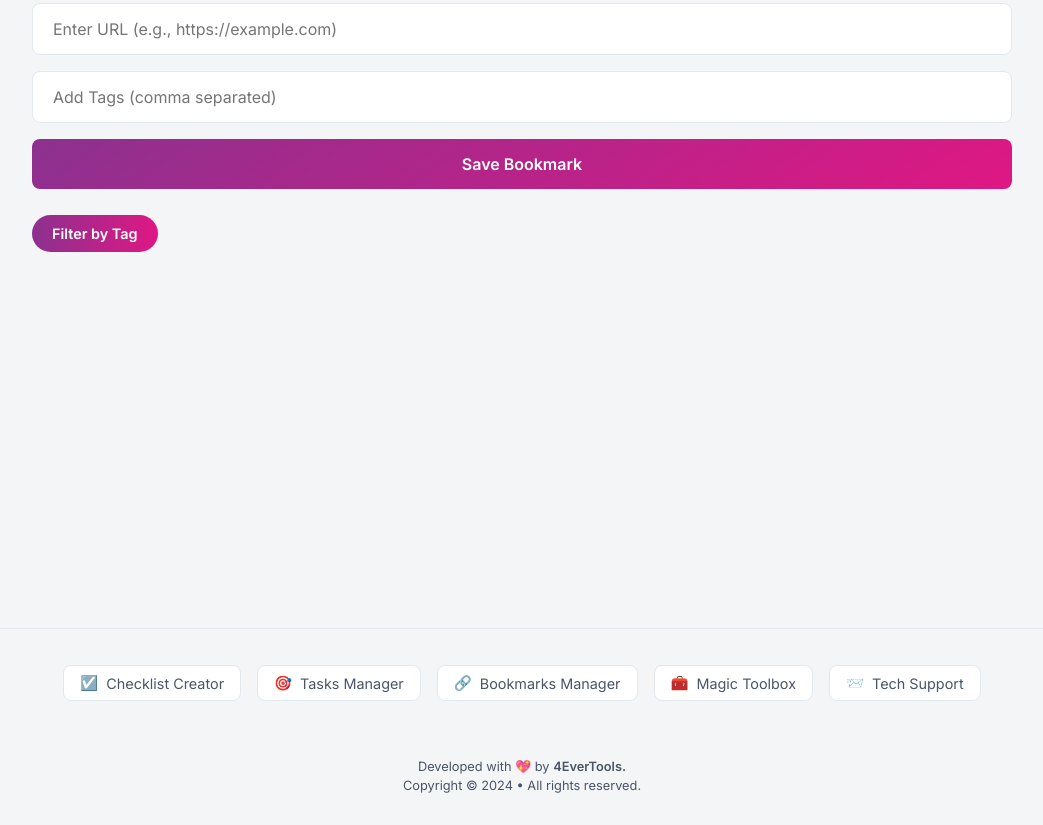
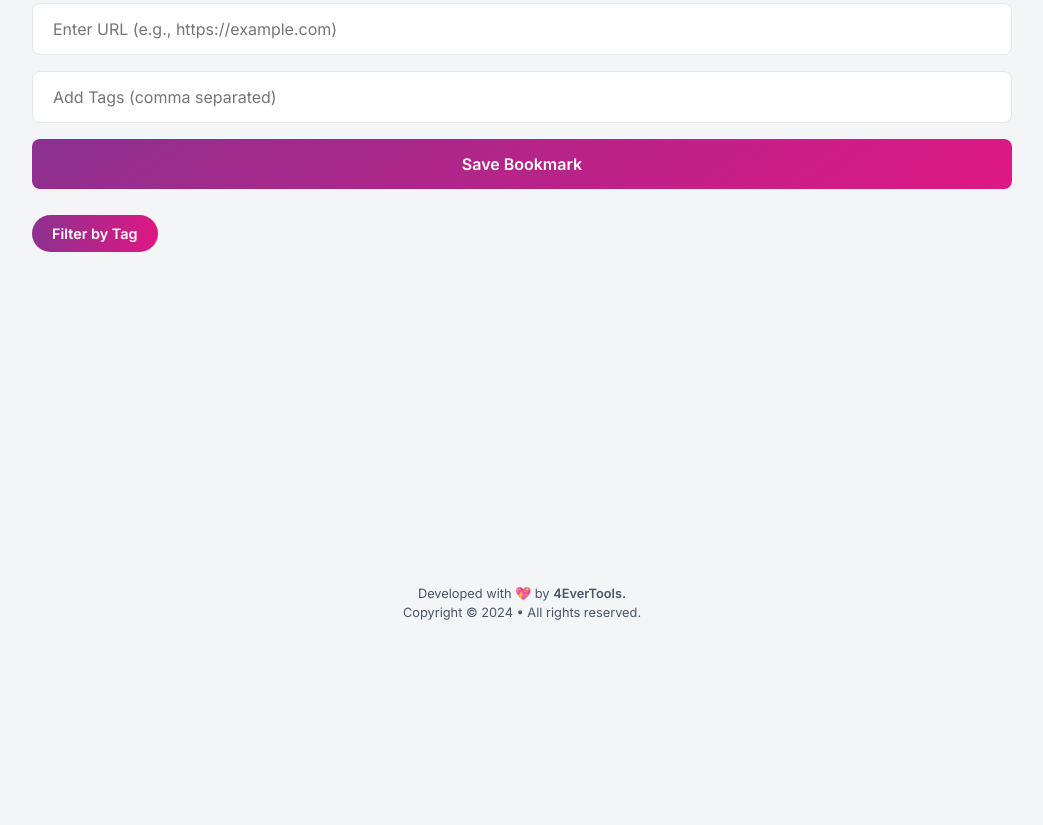
Before and after one commit to html-lab-rd/4evertools-app, a plain HTML site: page p/bookmarks-manager.html in a window 1280 px wide. Shown: the part 346-1171 px from the top of the page, without its empty margins (118-1161 px from the left). After the commit the page ends 998 px from the top, so only its background shows below. Drawn offline with nearby package versions, Linux system fonts and the light colour scheme.

Commit message:
Update bookmarks-manager.html

```diff
--- a/p/bookmarks-manager.html
+++ b/p/bookmarks-manager.html
@@ -618,16 +618,7 @@
         </div>
     </main>
 
-    <!-- Footer -->
-    <footer class="footer">
-        <div class="social-links">
-            <a href="#" class="social-link" rel="noopener"><span>☑️</span> <span data-translate-key="footerChecklist">Checklist Creator</span></a>
-            <a href="#" class="social-link" rel="noopener"><span>🎯</span> <span data-translate-key="footerTasks">Tasks Manager</span></a>
-            <a href="#" class="social-link" rel="noopener"><span>🔗</span> <span data-translate-key="footerLinks">Bookmarks Manager</span></a>
-            <a href="#" class="social-link" rel="noopener"><span>🧰</span> <span data-translate-key="footerToolbox">Magic Toolbox</span></a>
-            <a href="mailto:soporte@bebelldigitalsolutions.com" class="social-link" rel="noopener"><span>📨</span> <span data-translate-key="footerSupport">Tech Support</span></a>
-        </div>
-    </footer>
+
     <div class="bebell-footer">
         <p>
             <span data-translate-key="developedBy">Developed with 💖 by</span>
```
